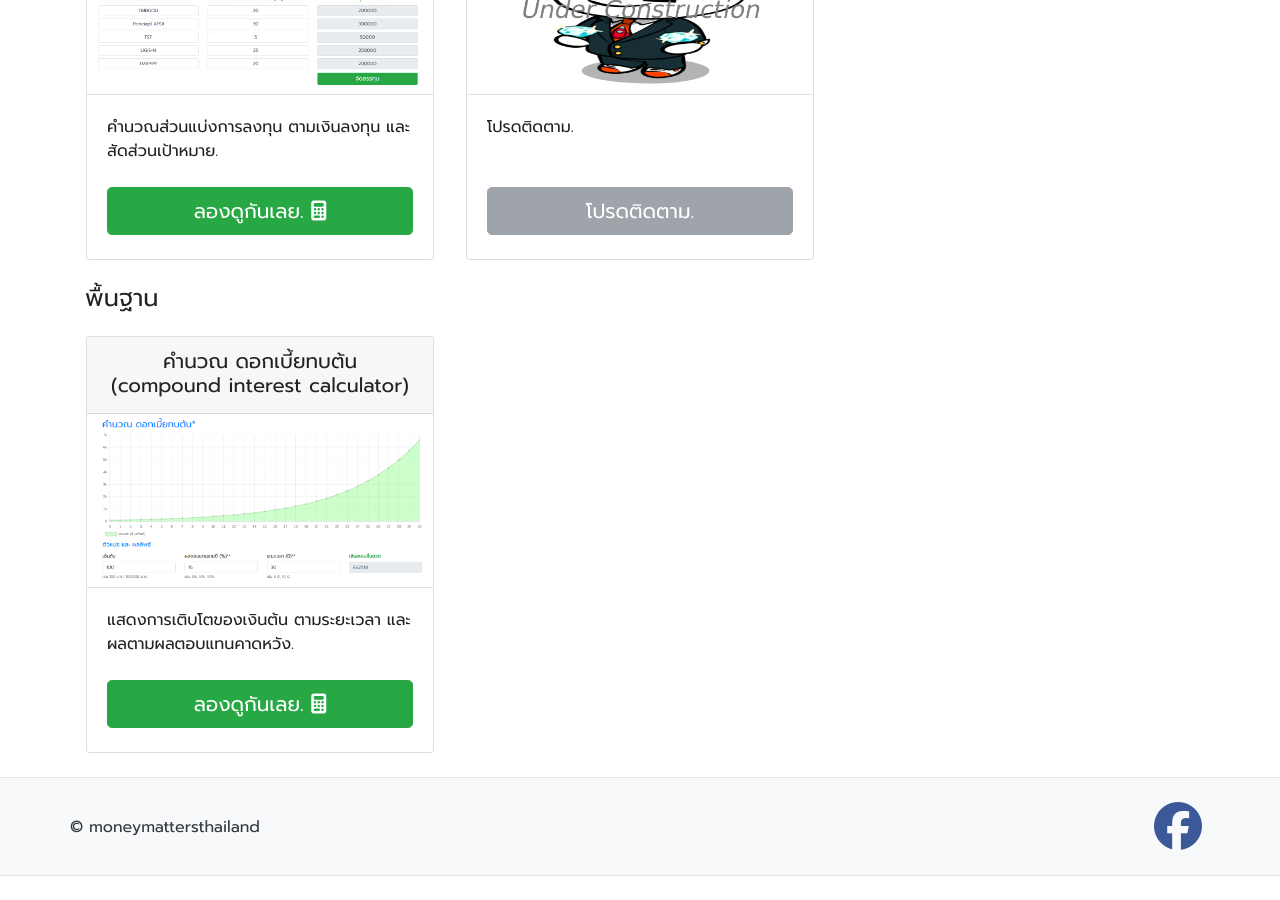
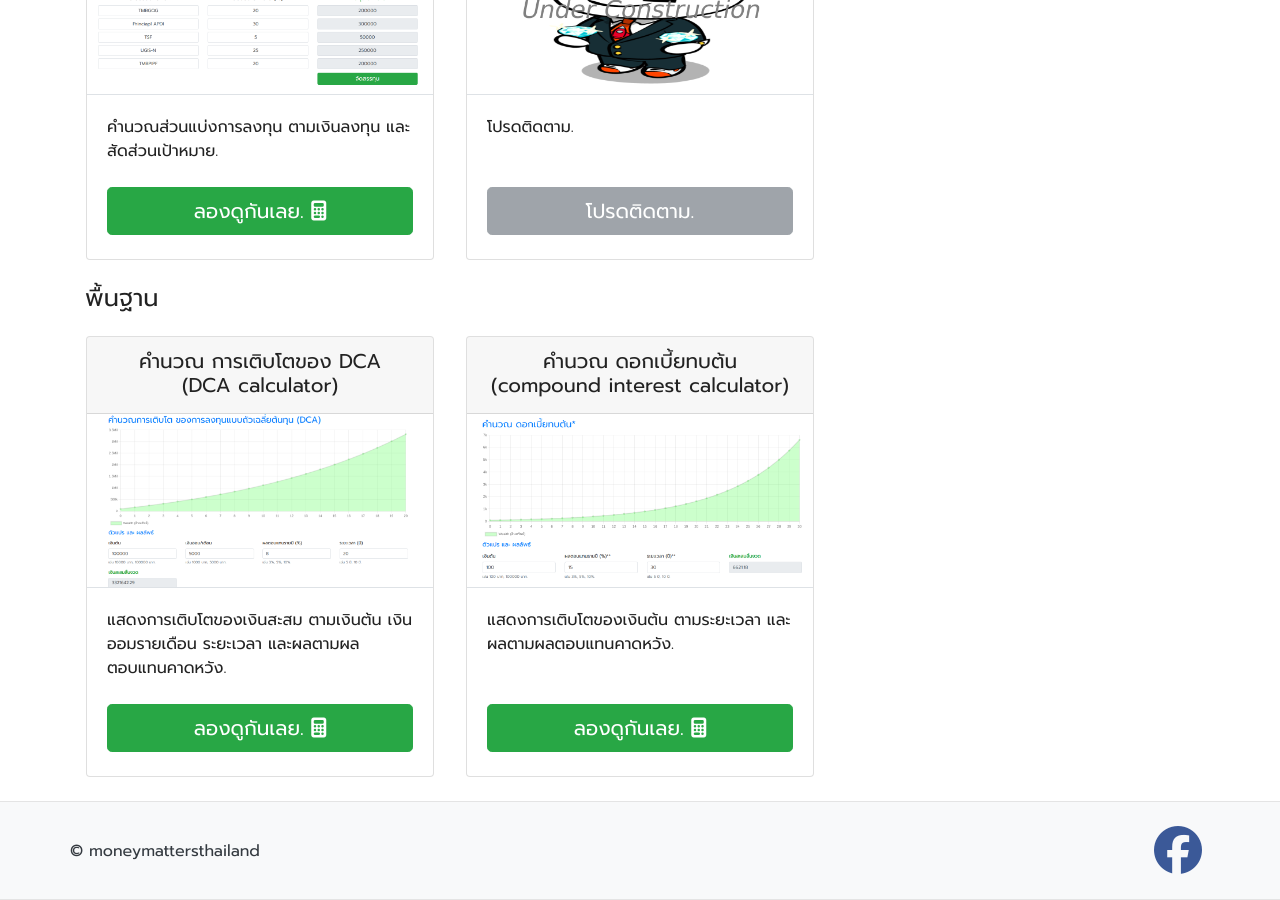
Before and after one commit to moneysart/moneysart.github.io, a Jekyll site: the page built from tools/index.html, in a window 1280 px wide and 900 px high, scrolled down 1004 px. Built offline with Jekyll 4.4.1, drawn with Linux system fonts in a browser that asks for light colours; nearby versions of some CDN libraries; before the commit the page ends 1880 px from its top, so only the background shows below that; some of the changed text lies outside the part shown.

Commit message:
add DCA card

```diff
--- a/tools/index.html
+++ b/tools/index.html
@@ -34,7 +34,7 @@ canonical_url: /tools/
         <div class="col-md-6 col-xl-4">
             <div class="card mb-4 box-shadow h-100 flex-column">
                 <div class="card-header text-center pb-2">
-                    <h5>วางแผนเกษียณ แบบง่าย (simple retirement planning)</h5>
+                    <h5>วางแผนเกษียณ แบบง่าย <br>(simple retirement planning)</h5>
                 </div>
                 <img class="card-img-top border-bottom" src="{{ site.baseurl}}/tools/retirement-plan-simple/cover.png" alt="Card image cap">
                 <div class="card-body d-flex flex-column pb-0">
@@ -133,6 +133,25 @@ canonical_url: /tools/
         <div class="col-md-6 col-xl-4">
             <div class="card mb-4 box-shadow h-100 flex-column">
                 <div class="card-header text-center pb-2">
+                    <h5>คำนวณ การเติบโตของ DCA <br>(DCA calculator)</h5>
+                </div>
+                <img class="card-img-top border-bottom" src="{{ site.baseurl}}/tools/dca/cover.png" alt="Card image cap">
+                <div class="card-body d-flex flex-column pb-0">
+                    <p class="card-text mb-0">
+                        แสดงการเติบโตของเงินสะสม ตามเงินต้น เงินออมรายเดือน ระยะเวลา และผลตามผลตอบแทนคาดหวัง.
+                    </p>
+
+                    <a href="{{ site.baseurl}}/tools/dca/"
+                    class="btn btn-lg btn-block btn-success mt-auto mb-4">
+                        ลองดูกันเลย. <i class="fas fa-calculator"></i>
+                    </a>
+                </div>
+            </div>
+        </div>
+
+        <div class="col-md-6 col-xl-4">
+            <div class="card mb-4 box-shadow h-100 flex-column">
+                <div class="card-header text-center pb-2">
                     <h5>คำนวณ ดอกเบี้ยทบต้น (compound interest calculator)</h5>
                 </div>
                 <img class="card-img-top border-bottom" src="{{ site.baseurl}}/tools/compound-interest/cover.png" alt="Card image cap">
@@ -148,7 +167,6 @@ canonical_url: /tools/
                 </div>
             </div>
         </div>
-
     </div>
 
 </div>
```
